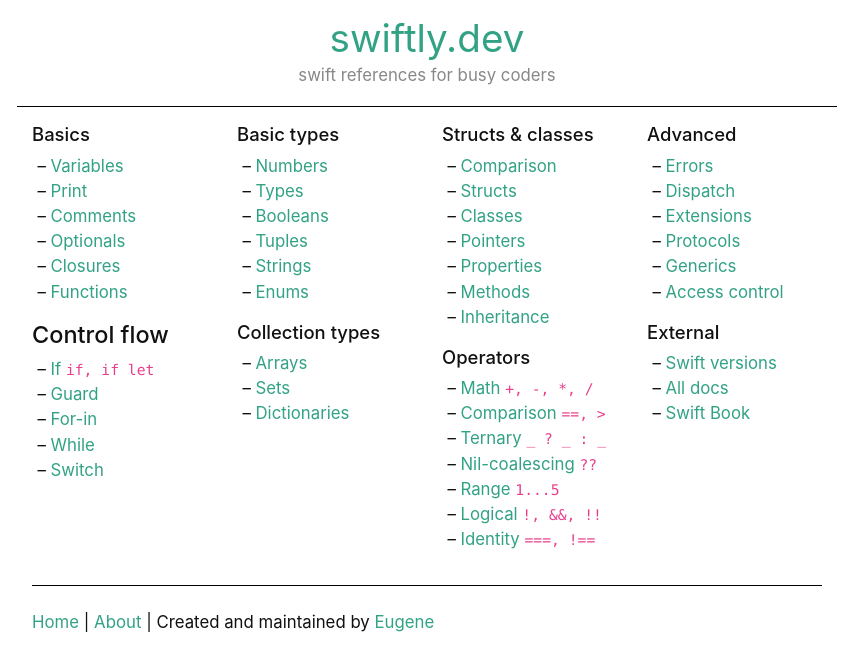
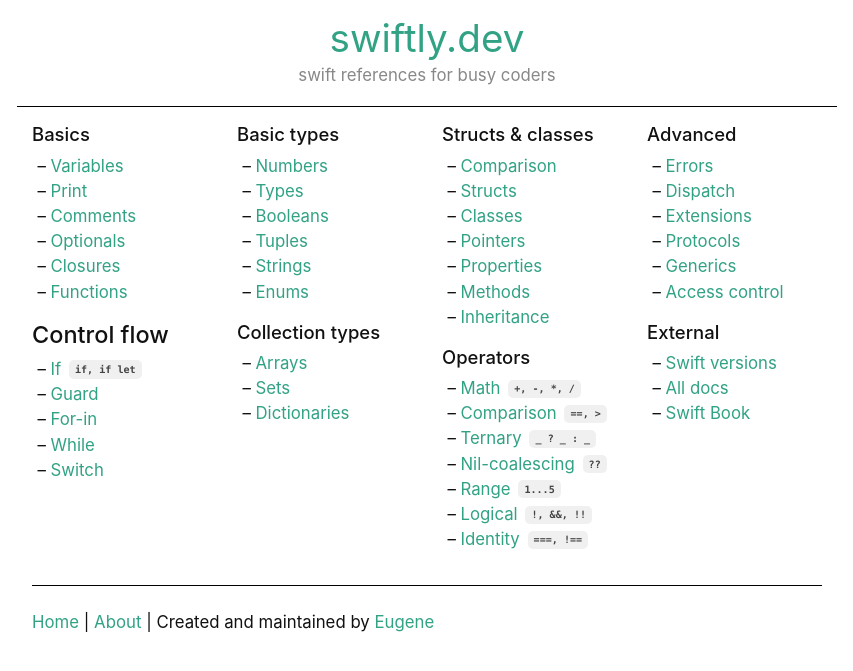
Before and after one commit to ebelinski/swiftly, a Jekyll site: the page built from index.md, in a window 1280 px wide. Shown: the top 671 px of the page, without its empty margins (213-1066 px from the left). Built offline with Jekyll 4.4.1, drawn with Linux system fonts in a browser that asks for light colours.

Commit message:
tweaked inline code css for homepage

```diff
--- a/css/main.scss
+++ b/css/main.scss
@@ -42,6 +42,7 @@ h1 {
 
     a:hover {
       font-style: italic;
+      color: $primary;
     }
   }
 
@@ -125,6 +126,18 @@ pre {
   border-radius: 4px;
 }
 
+li .highlighter-rouge {
+  font-size: 0.6em;
+  display: inline-block;
+  color: #444;
+  font-weight: bold;
+  background-color: #f0f0f0;
+  padding: 0.15em 0.6em;
+  margin-left: 0.3em;
+  border-radius: 0.5em;
+  vertical-align: 2px;
+}
+
 #markdown-toc {
   font-weight: bold;
   font-size: 0.8em;
```
